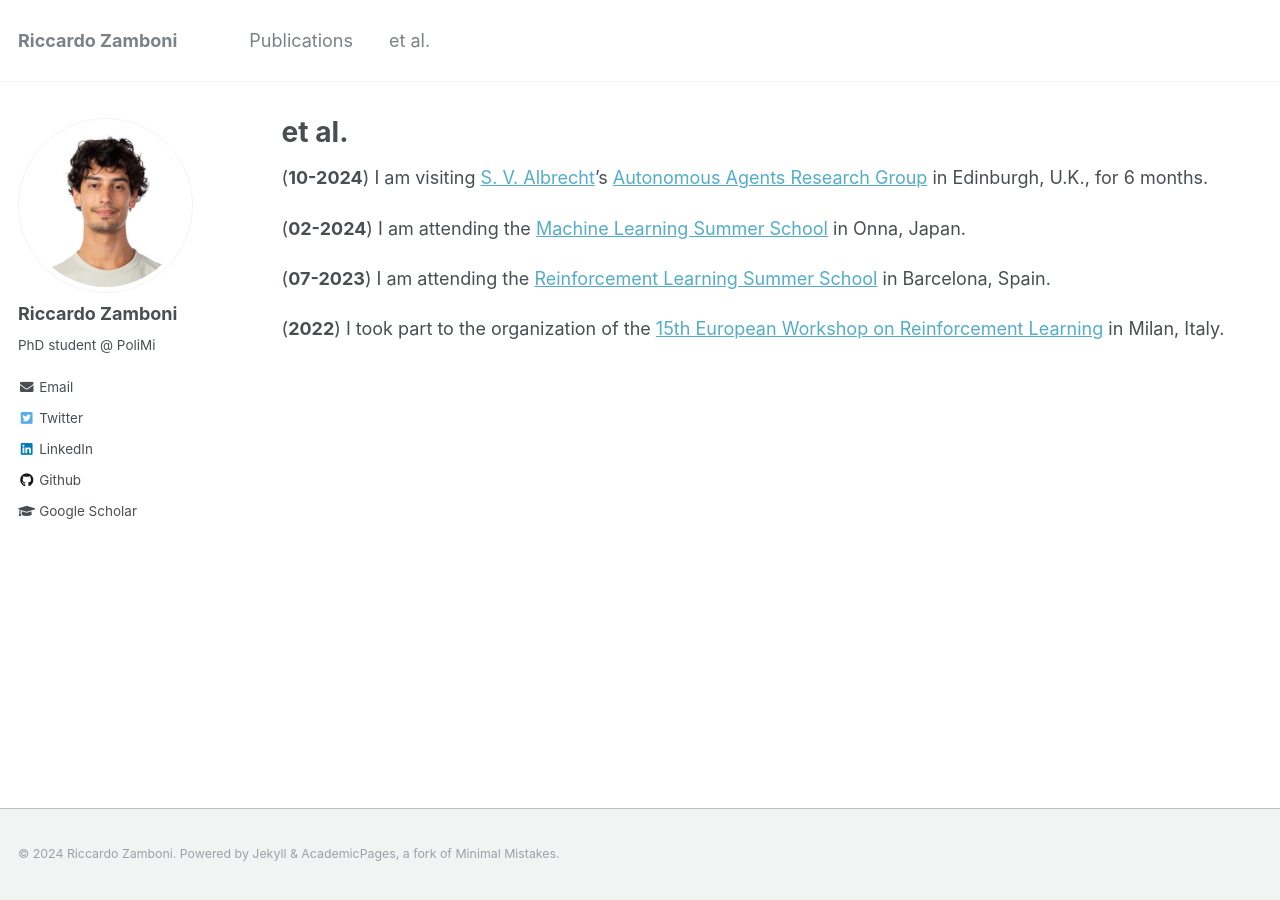
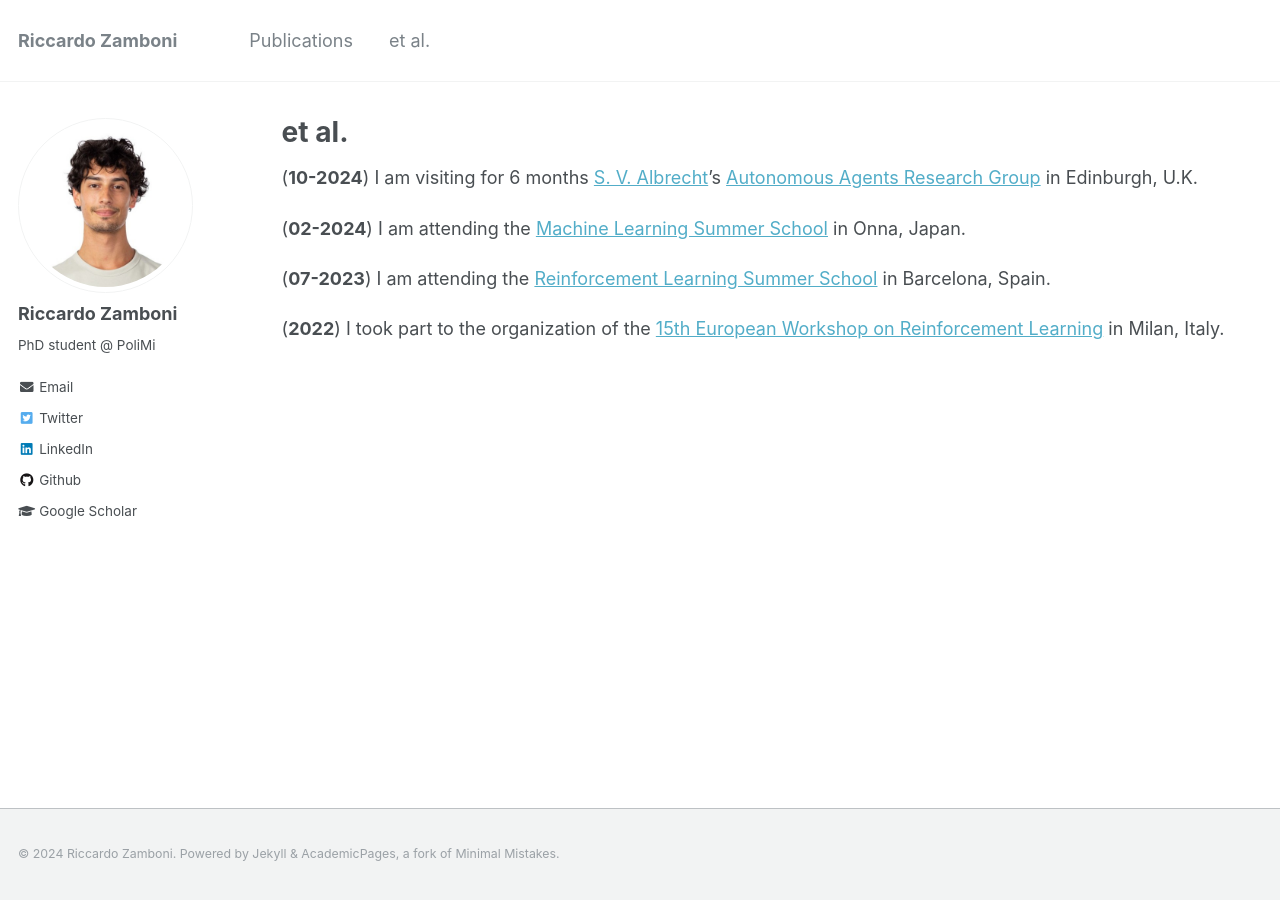
Before and after one commit to RiccZamboni/ricczamboni.github.io, a Jekyll site: the page built from _pages/news.md, in a window 1280 px wide. Built offline with Jekyll 4.4.1, drawn with Linux system fonts in a browser that asks for light colours.

Commit message:
Update news.md

```diff
--- a/_pages/news.md
+++ b/_pages/news.md
@@ -5,7 +5,7 @@ permalink: /news/
 author_profile: true
 ---
 
-(**10-2024**) I am visiting [S. V. Albrecht](https://scholar.google.co.uk/citations?user=ceSFqCcAAAAJ&hl=en)'s [Autonomous Agents Research Group](https://agents.inf.ed.ac.uk) in Edinburgh, U.K., for 6 months.
+(**10-2024**) I am visiting for 6 months [S. V. Albrecht](https://scholar.google.co.uk/citations?user=ceSFqCcAAAAJ&hl=en)'s [Autonomous Agents Research Group](https://agents.inf.ed.ac.uk) in Edinburgh, U.K.
 
 (**02-2024**) I am attending the [Machine Learning Summer School](https://groups.oist.jp/mlss) in Onna, Japan.
 
```
